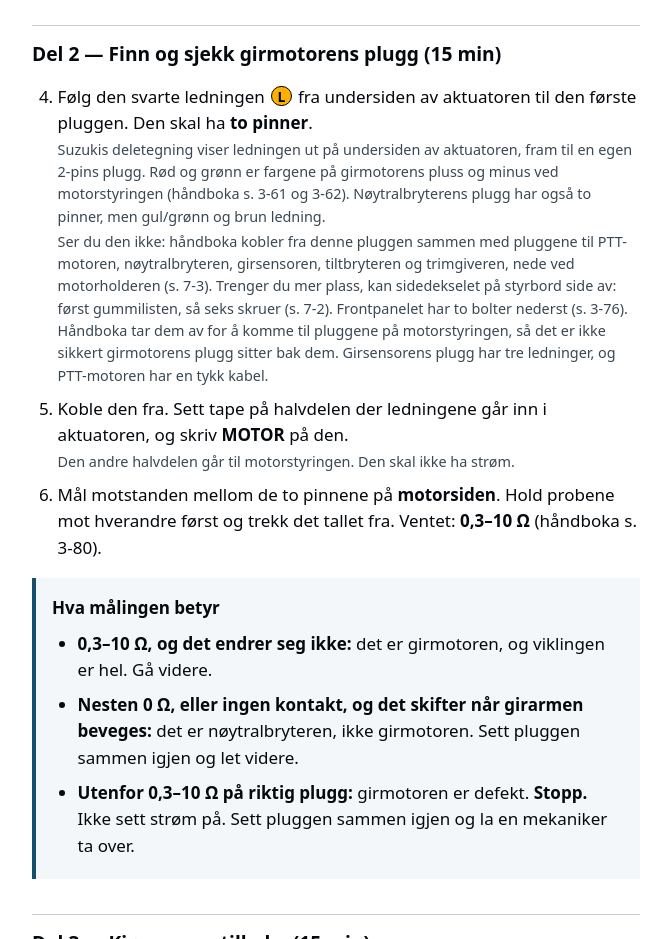
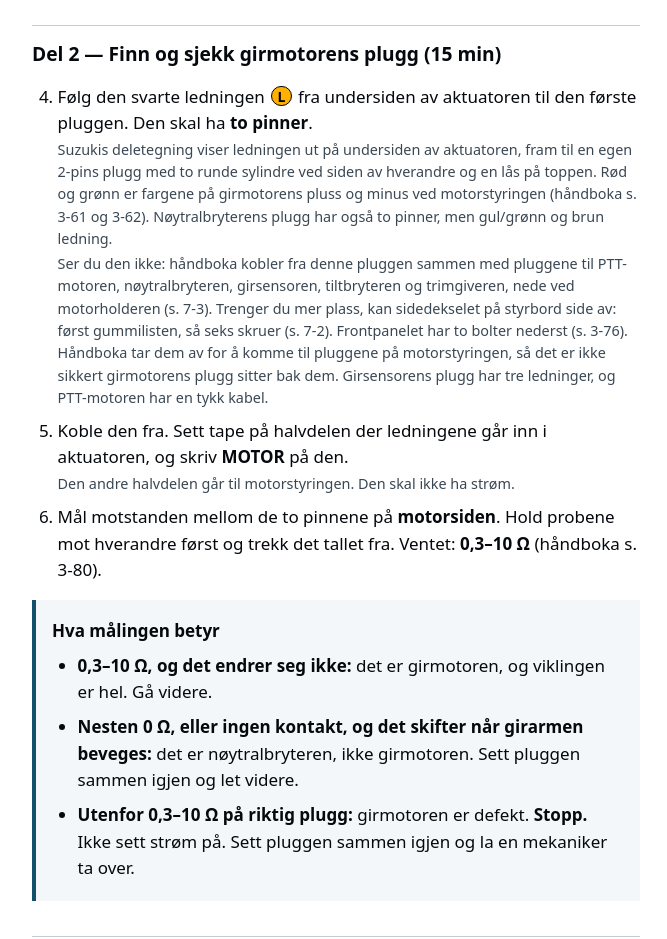
Before and after one commit to Ibiza4Fun/Ibiza4Fun.github.io, a website: page flater/df300-shift-actuator-realign.html in a window 1280 px wide. Shown: the part 2520-3459 px from the top of the page, without its empty margins (304-971 px from the left). Drawn offline with Linux system fonts and the light colour scheme.

Commit message:
docs(df300): describe the shape of the shift actuator plug
Suzuki's parts drawing shows the actuator lead ending in a 2-pin plug with two
round barrels side by side and a latch on top, unlike the flat square neutral
switch plug. The guide now says so in words; the drawing itself is Suzuki's
and is not reproduced.

Co-Authored-By: Claude Opus 5.5 <noreply@anthropic.com>

```diff
--- a/flater/df300-shift-actuator-realign.html
+++ b/flater/df300-shift-actuator-realign.html
@@ -157,7 +157,7 @@ også uten dekning.</p>
   <li class="step">Følg den svarte ledningen <span class="mk">L</span> fra undersiden av
     aktuatoren til den første pluggen. Den skal ha <strong>to pinner</strong>.
     <span class="note">Suzukis deletegning viser ledningen ut på undersiden av aktuatoren, fram til
-    en egen 2-pins plugg. Rød og grønn er fargene på girmotorens pluss og minus ved
+    en egen 2-pins plugg med to runde sylindre ved siden av hverandre og en lås på toppen. Rød og grønn er fargene på girmotorens pluss og minus ved
     motorstyringen (håndboka s. 3-61 og 3-62). Nøytralbryterens plugg har også to pinner, men
     gul/grønn og brun ledning.</span>
     <span class="note">Ser du den ikke: håndboka kobler fra denne pluggen sammen med pluggene til
```
